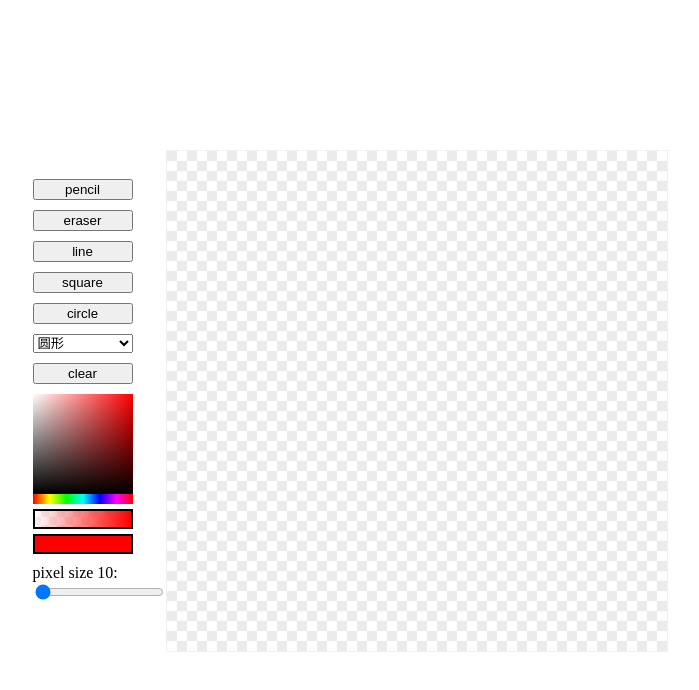
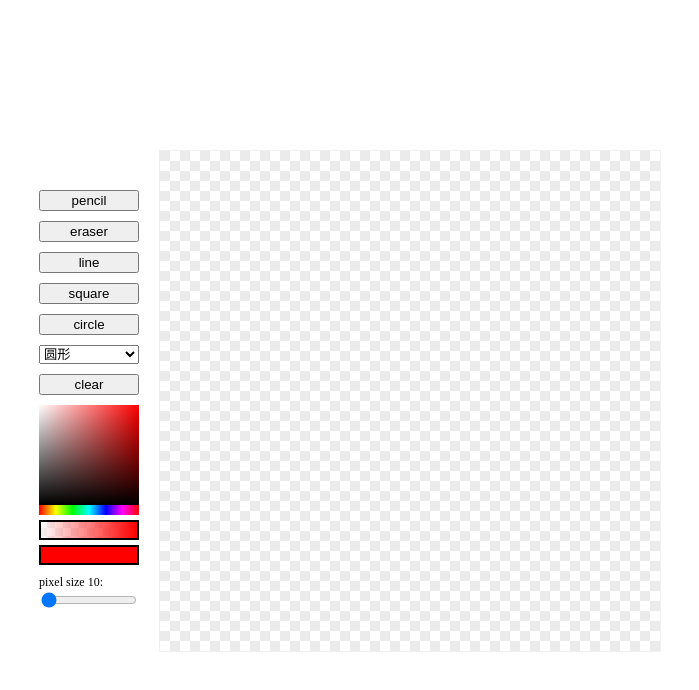
Before and after one commit to KamiC6238/ayanami, a Vue app: page / in a window 1280 px wide. Shown: the top 690 px of the page, without its empty margins (291-990 px from the left). Built offline with nearby package versions, Linux system fonts and the light colour scheme.

Commit message:
chore: clean up

```diff
--- a/src/App.vue
+++ b/src/App.vue
@@ -59,7 +59,7 @@ const onCircleTypeChange = (e: any) => {
 
 <template>
   <div class="container">
-    <div style="display: flex; flex-direction: column; margin-bottom: 20px;">
+    <div style="display: flex; flex-direction: column; margin-right: 20px;">
       <div style='display: flex; flex-direction: column; width: 100px;'>
         <button
           v-for="toolType of tools"
@@ -75,7 +75,7 @@ const onCircleTypeChange = (e: any) => {
         <button style="margin-bottom: 10px" @click="() => clearAllPixels('main')">clear</button>
       </div>
       <ColorPicker />
-      <div style="display: flex; flex-direction: column; margin-top: 10px" >
+      <div style="display: flex; flex-direction: column; margin-top: 10px; width: 100px; font-size: 12px;" >
         <span>pixel size {{ configStore.pixelSize }}: </span>
         <input
           type="range"
--- a/src/components/ColorPicker/Alpha.vue
+++ b/src/components/ColorPicker/Alpha.vue
@@ -12,7 +12,11 @@ onMounted(() => {
   const alpha = alphaRef.value
 
   if (alpha) {
-
+    /**
+     * TODO
+     * 1. palette, hue, alpha 增加选中的位置样式
+     * 2. alpha 支持 mouse 点击选中和滑动选中
+     */
   }
 })
 </script>
```
